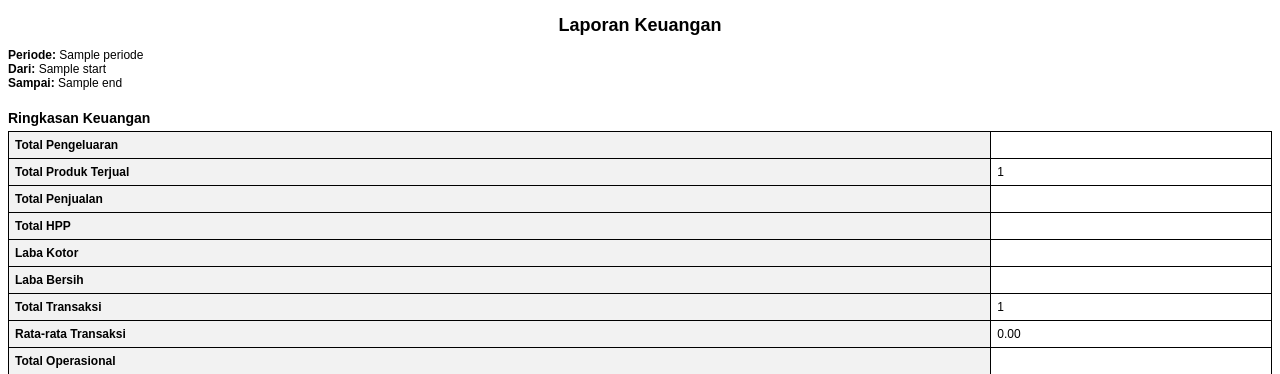
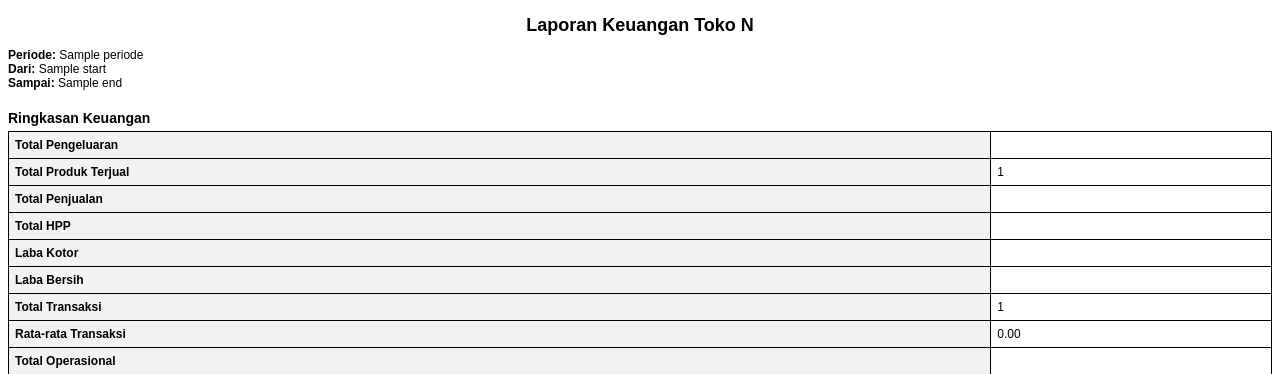
Before and after one commit to imaulanaazn/toko_n, a CodeIgniter 4 app: the page made by app/Views/pages/owner/laporan/template_pdf.php in a window 1280 px wide. Shown: the top 374 px of the page. Run offline with PHP 8.4 and a stand-in for CodeIgniter, Linux system fonts and the light colour scheme; the template is opened without the code that fills it: most values are stand-ins (such as "Sample title", 1, 10 or a date in 2020); data that the repository does not hold is empty; some libraries are stand-ins or nearby versions.

Commit message:
ganti judul laporan keuangan

```diff
--- a/app/Views/pages/owner/laporan/template_pdf.php
+++ b/app/Views/pages/owner/laporan/template_pdf.php
@@ -42,7 +42,7 @@
 
 <body onload="window.print()">
 
-    <h2>Laporan Keuangan</h2>
+    <h2>Laporan Keuangan Toko N</h2>
     <p><strong>Periode:</strong> <?= ucfirst($periode) ?>
         <br><strong>Dari:</strong> <?= $start ?>
         <br><strong>Sampai:</strong> <?= $end ?>
```
